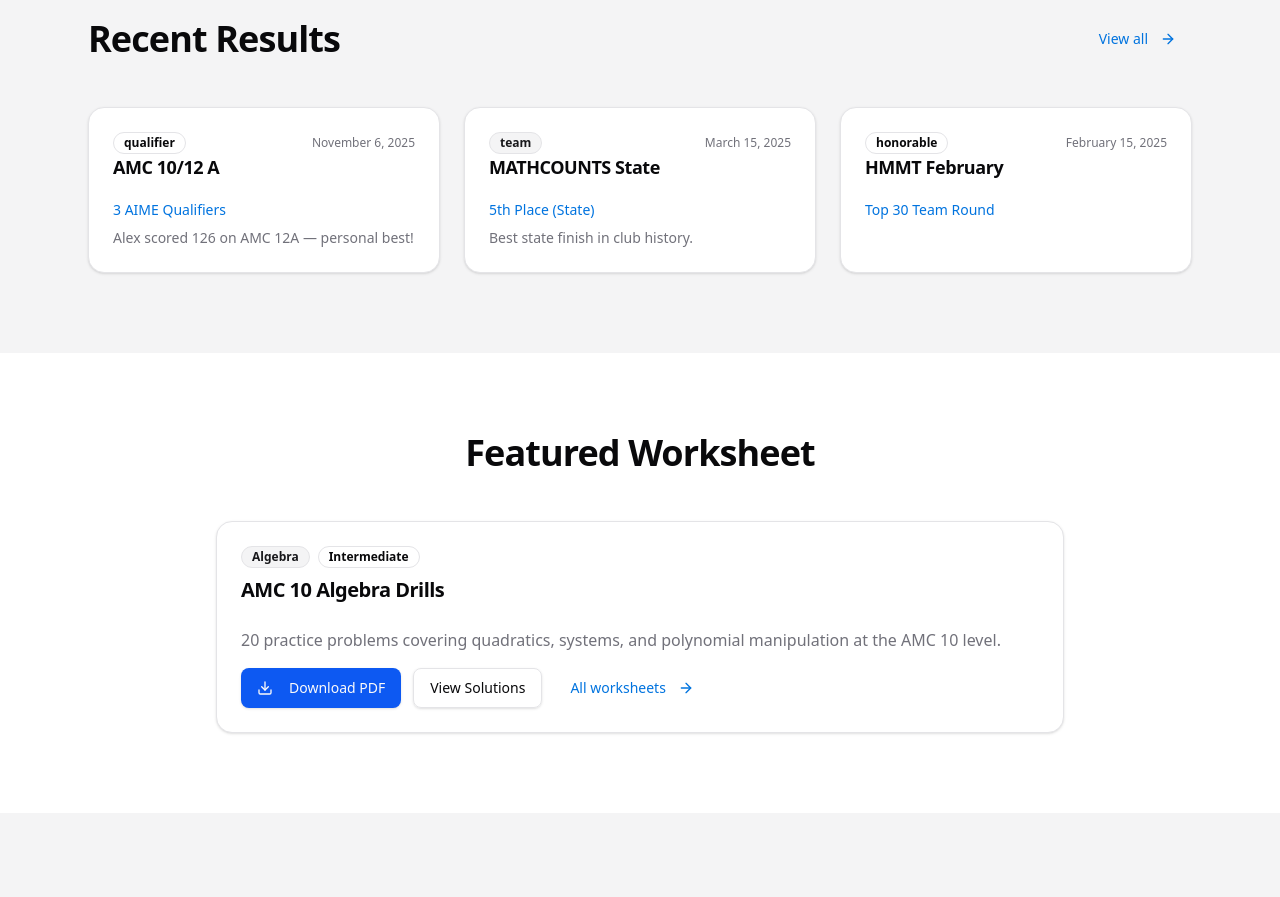
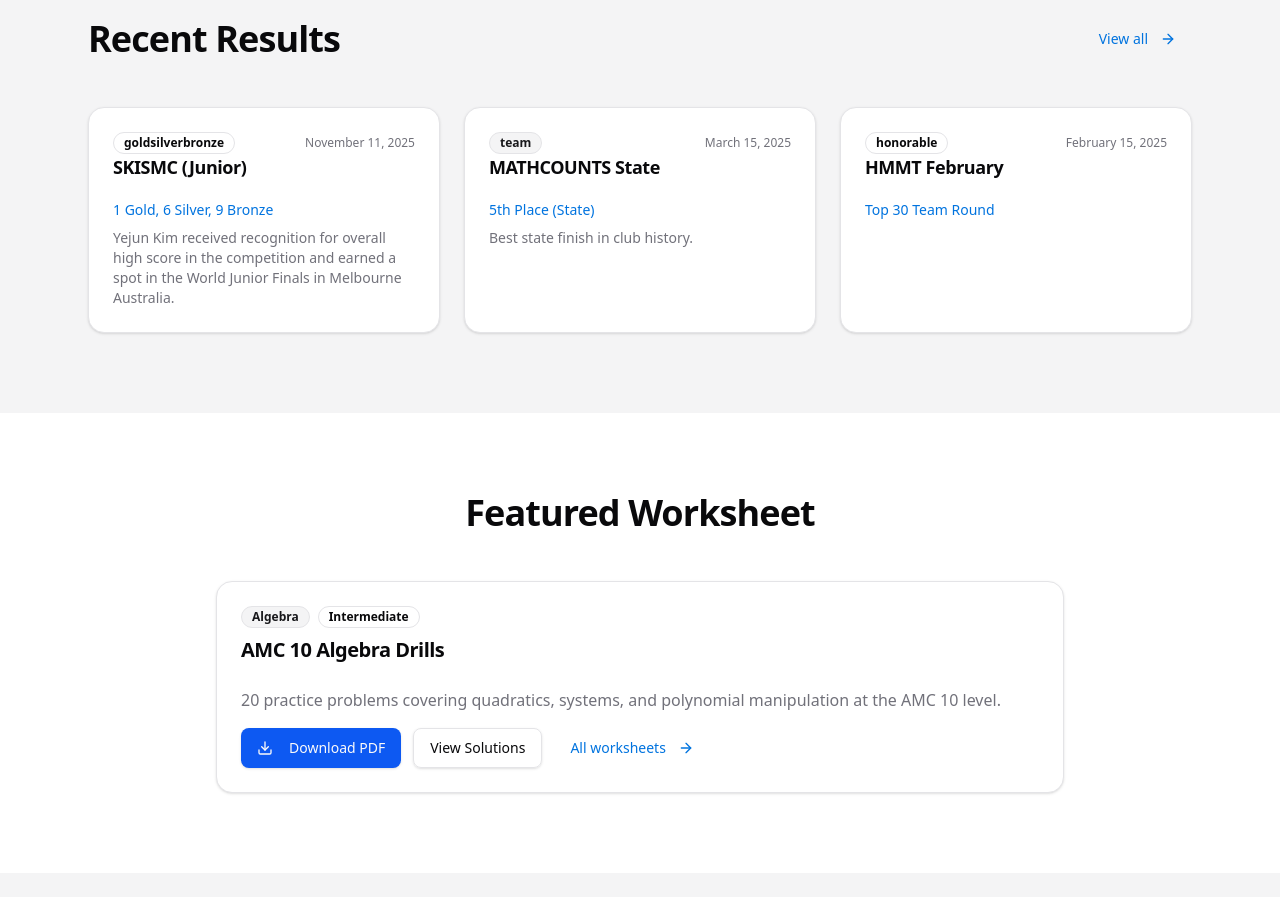
Before and after one commit to Dersdadawg/sis-mat-website, a Next.js app: page / in a window 1280 px wide. Shown: the part 1780-2677 px from the top of the page. Built offline with nearby package versions, Linux system fonts and the light colour scheme.

Commit message:
Update competitions.ts
updating competitions

```diff
--- a/content/competitions.ts
+++ b/content/competitions.ts
@@ -14,15 +14,15 @@
 
 export const competitions: CompetitionResult[] = [
   {
-    id: "amc-2025-fall",
-    name: "AMC 10/12 A",
-    date: "November 6, 2025",
+    id: "SKISMC-junior-2025",
+    name: "SKISMC (Junior)",
+    date: "November 11, 2025",
     year: 2025,
-    category: "individual",
-    participants: ["Alex Chen", "Priya Patel", "Marcus Johnson"],
-    placement: "3 AIME Qualifiers",
-    awardLevel: "qualifier",
-    notes: "Alex scored 126 on AMC 12A — personal best!",
+    category: "team",
+    participants: ["6 teams of 3"],
+    placement: "1 Gold, 6 Silver, 9 Bronze",
+    awardLevel: ["gold", "silver", "bronze"],
+    notes: "Yejun Kim  received recognition for overall high score in the competition and earned a spot in the World Junior Finals in Melbourne Australia. ",
     featured: true,
   },
   {
```
